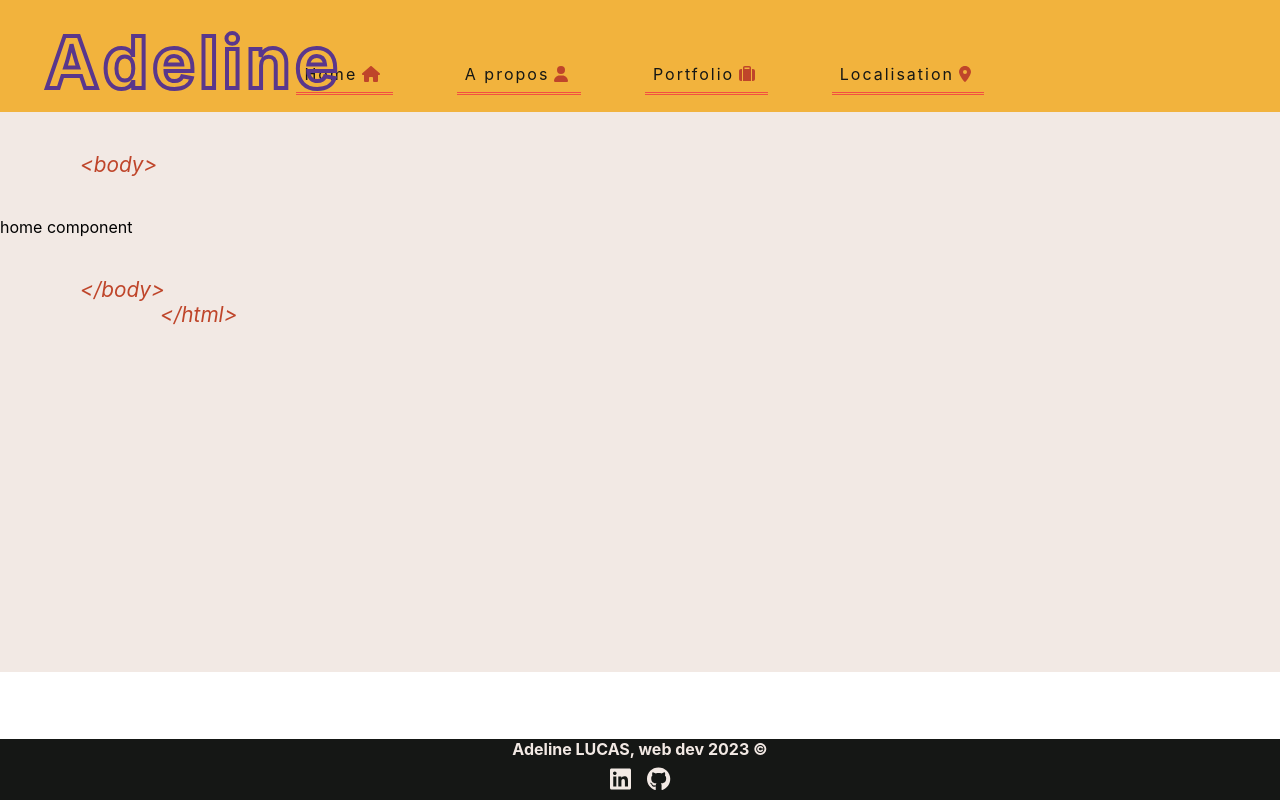
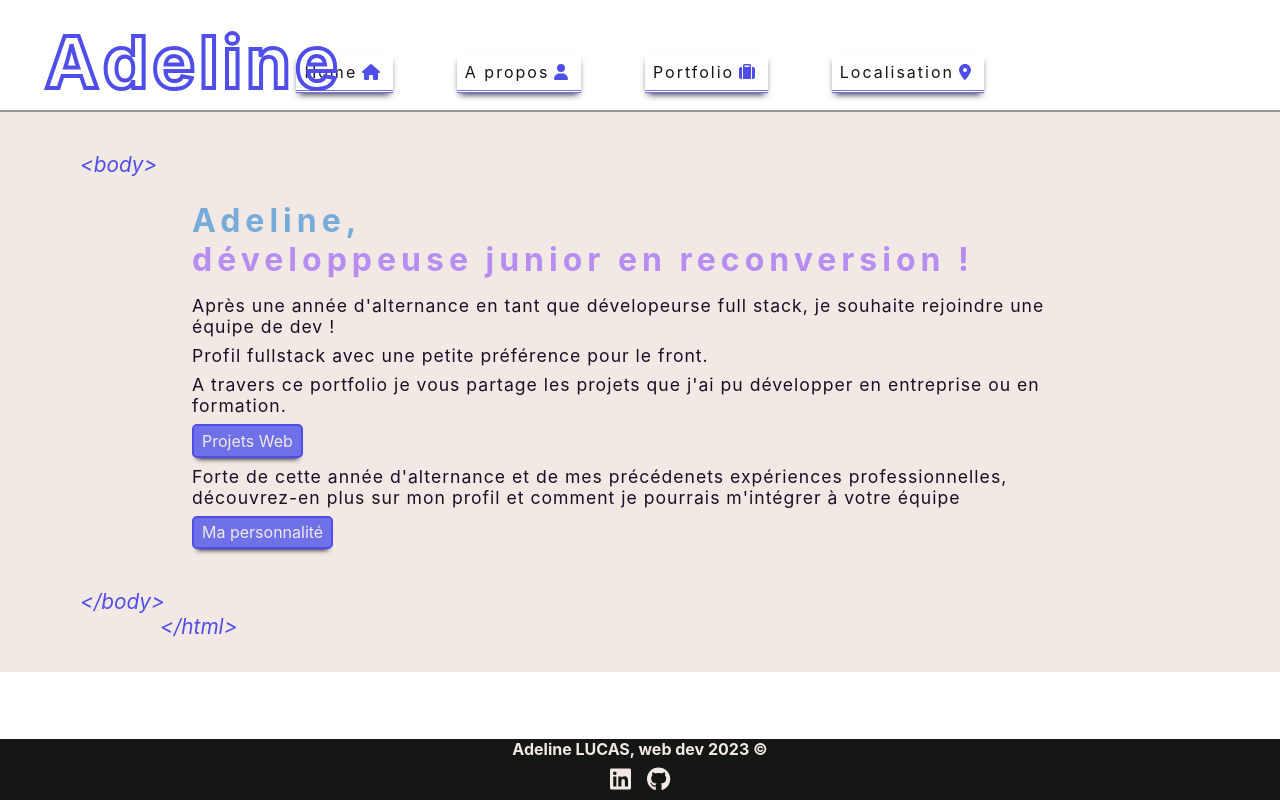
Before and after one commit to adelinelucas/portfolio_2023, a React (Create React App) app: page / in a window 1280 px wide. Built offline with nearby package versions, Linux system fonts and the light colour scheme.

Commit message:
home content + review design

```diff
--- a/src/components/Footer/style.css
+++ b/src/components/Footer/style.css
@@ -4,7 +4,7 @@
     min-height: 3rem;
     color: var(--WHITE);
     text-align: center;
-    position: absolute;
+    position: fixed;
     bottom: 0;
 }
 
--- a/src/components/Header/style.css
+++ b/src/components/Header/style.css
@@ -3,4 +3,12 @@
     top:0;
     left:0;
     width:100%; */
+    width: 100%;
+    min-height: 7rem;
+    height: 7rem;
+    border-bottom: 2px solid #949396;
+    box-shadow: 0 4px 7px -3px var(--DARK-PURPLE);
+    display: flex;
+    flex-direction: column;
+    justify-content: flex-end;
 }
--- a/src/components/Home/index.js
+++ b/src/components/Home/index.js
@@ -3,9 +3,15 @@ import './style.css';
 
 const Home = () => {
     return (
-        <div>
-            home component
-        </div>
+        <article className='home__article'>
+            <h1>Adeline,<span>développeuse junior en reconversion !</span></h1>
+            <p>Après une année d'alternance en tant que dévelopeurse full stack, je souhaite rejoindre une équipe de dev !</p>
+            <p>Profil fullstack avec une petite préférence pour le front.</p>
+            <p>A travers ce portfolio je vous partage les projets que j'ai pu développer en entreprise ou en formation.</p>
+            <button>Projets Web</button>
+            <p>Forte de cette année d'alternance et de mes précédenets expériences professionnelles, découvrez-en plus sur mon profil et comment je pourrais m'intégrer à votre équipe</p>
+            <button>Ma personnalité</button>
+        </article>
     );
 };
 
--- a/src/components/Home/style.css
+++ b/src/components/Home/style.css
@@ -0,0 +1,36 @@
+.home__article{
+    width:70%;
+    margin: auto;
+}
+.home__article h1{
+    font-size: 2rem;
+    letter-spacing: 5px;
+    color: var(--MAT-BLUE);
+    margin: 1rem 0;
+}
+.home__article span{
+   color:var(--LIGHT-PURPLE);
+}
+.home__article span::before{
+    content: "\A";
+    white-space: pre;
+}
+
+.home__article p{
+    color: var(--DARK-PURPLE);
+    font-size: 1.1rem;
+    letter-spacing: 1px;
+    margin: 0.5rem 0;
+}
+
+.home__article button{
+    padding:0.3rem 0.5rem;
+    border-radius: 5px;
+    background-color: var(--BLUE-PURPLE);
+    outline:none;
+    border: 2px solid var(--LIGHT-BLUE);
+    margin: auto;
+    color: var(--WHITE);
+    box-shadow: 0 6px 5px -5px var(--DARK-PURPLE);
+    cursor: pointer;
+}
--- a/src/components/Layout/style.css
+++ b/src/components/Layout/style.css
@@ -10,7 +10,11 @@
 .page__html-tags{
     font-size: 1.3rem;
     font-style: italic;
-    color: var(--RED-ORANGE);
+    color: var(--LIGHT-BLUE);
     margin:0.5rem 5rem;
     padding: 2rem 0;
 }
+
+.page__html-tags.top-body-tag{
+    padding-bottom: 0;
+}
--- a/src/components/Logo/style.css
+++ b/src/components/Logo/style.css
@@ -5,14 +5,14 @@
     left: 45px;
     font-size: 3rem;
     /* color: var(--PURPLE); */
-    -webkit-text-stroke: 4px var(--PURPLE);
+    -webkit-text-stroke: 4px var(--LIGHT-BLUE);
     -webkit-text-fill-color: transparent;
     letter-spacing: 4px;
 }
 
 .header__baseline-animated:hover{
     color: var(--PURPLE);
-    -webkit-text-fill-color: var(--PURPLE);
+    -webkit-text-fill-color: var(--WHITE);
     scale: 1.1;
     animation: ease 1s ;
     text-decoration: underline;
--- a/src/components/Navbar/index.js
+++ b/src/components/Navbar/index.js
@@ -9,16 +9,16 @@ const Navbar = () => {
         <section className='header__nav-section'>
             <nav>
                 <NavLink exact='true' activeclassname="active" to="/">
-                    Home<FontAwesomeIcon icon={faHome} color="#BF452A" />
+                    Home<FontAwesomeIcon icon={faHome} color="#504EE8" />
                 </NavLink>
                 <NavLink exact='true' activeclassname="active" to="/about" className="about-link">
-                    A propos<FontAwesomeIcon icon={faUser} color="#BF452A" />
+                    A propos<FontAwesomeIcon icon={faUser} color="#504EE8" />
                 </NavLink>
                 <NavLink exact='true' activeclassname="active" to="/portfolio" className="portfolio-link">
-                    Portfolio<FontAwesomeIcon icon={faSuitcase} color="#BF452A" />
+                    Portfolio<FontAwesomeIcon icon={faSuitcase} color="#504EE8" />
                 </NavLink>
                 <NavLink exact='true' activeclassname="active" to="/contact" className="contact-link">
-                    Localisation<FontAwesomeIcon icon={faLocationDot} color="#BF452A" />
+                    Localisation<FontAwesomeIcon icon={faLocationDot} color="#504EE8" />
                 </NavLink>
             </nav>
         </section>
--- a/src/components/Navbar/style.css
+++ b/src/components/Navbar/style.css
@@ -1,11 +1,5 @@
 .header__nav-section{
-    width: 100%;
-    min-height: 7rem;
-    background-color: var( --YELLOW);
     font-size: var(--FONT-MEDUIM);
-    display: flex;
-    align-items: flex-end;
-    justify-content: center;
     letter-spacing: 2px;
 }
 
@@ -20,9 +14,10 @@
 .header__nav-section nav a {
     text-decoration: none;
     color: var(--FONT-COLOR);
-    border-bottom: 3px double var(--BRIGHT-RED);
+    border-bottom: 3px double var(--BLUE-PURPLE);
     margin: 0.5rem 2rem;
     padding: 0.5rem;
+    box-shadow: 0 4px 7px -3px var(--DARK-PURPLE)
 }
 
 .header__nav-section nav a svg{
@@ -31,7 +26,7 @@
 }
 
 .header__nav-section nav a:hover{
-    background-color: var(--BRIGHT-RED);
+    background-color: var(--BLUE-PURPLE);
     color: var(--WHITE);
     border: 3px solid var(--WHITE);
 }
--- a/src/index.css
+++ b/src/index.css
@@ -21,7 +21,7 @@ input, button, textarea {
 /* VARIABLES */
 :root{
   /* Color */
-  --BG-SECTION: #F2E9E4;
+  --BG-SECTION: #f1edebd2;
   --BG-FOOTER: #151715;
   --FONT-COLOR: #151715;
   --RED-ORANGE: #BF452A;
@@ -32,6 +32,16 @@ input, button, textarea {
   --BRIGHT-RED : #F25041;
   --WHITE: #F2E9E4;
   --PURPLE:#5A378C;
+  --DARK-PURPLE:#190F26;
+
+  /* /// */
+  --BG-PAGES:#f3f0f970;
+  --LIGHT-PURPLE: #B78DF2;
+  --VIOLINE:#8878B2;
+  --BLUE-PURPLE:#6F71E8;
+  --LIGHT-BLUE:#504EE8;
+  --MAT-BLUE:#77ABD9;
+
 
 
   /* FONT SIZE */
```
